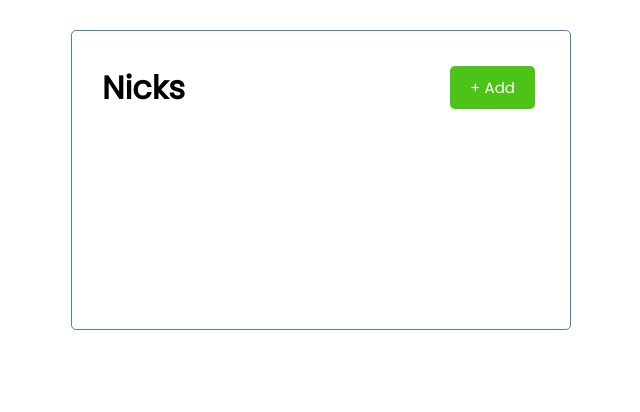
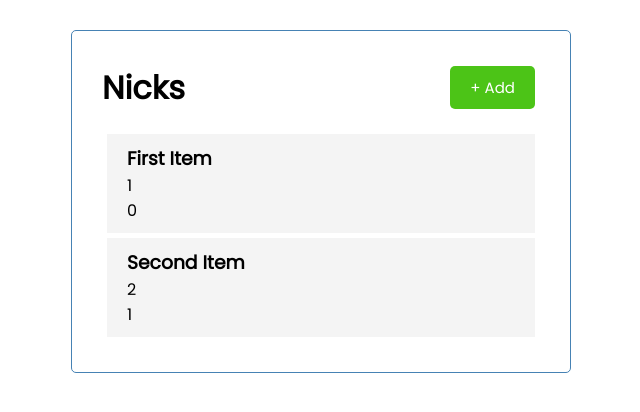
Before and after one commit to Ngufuli/tasks, a React (Create React App) app: page / in a window 1280 px wide. Shown: the top 412 px of the page, without its empty margins (319-959 px from the left). Built offline with nearby package versions, Linux system fonts and the light colour scheme.

Commit message:
state, json props

```diff
--- a/src/App.js
+++ b/src/App.js
@@ -1,9 +1,27 @@
+import { useState } from "react";
 import Header from "./components/Header";
+import Tasks from "./components/Tasks";
 
 function App() {
+  const [task, setTask] = useState([
+    {
+        "id": 1,
+        "body": "First Item",
+        "severity": 1,
+        "status": 0
+    },
+    {
+        "id": 2,
+        "body": "Second Item",
+        "severity": 2,
+        "status": 1
+    }
+])
+
   return (
     <div className="container">
       <Header />
+      <Tasks task={task}/>
     </div>
   );
 }
```
